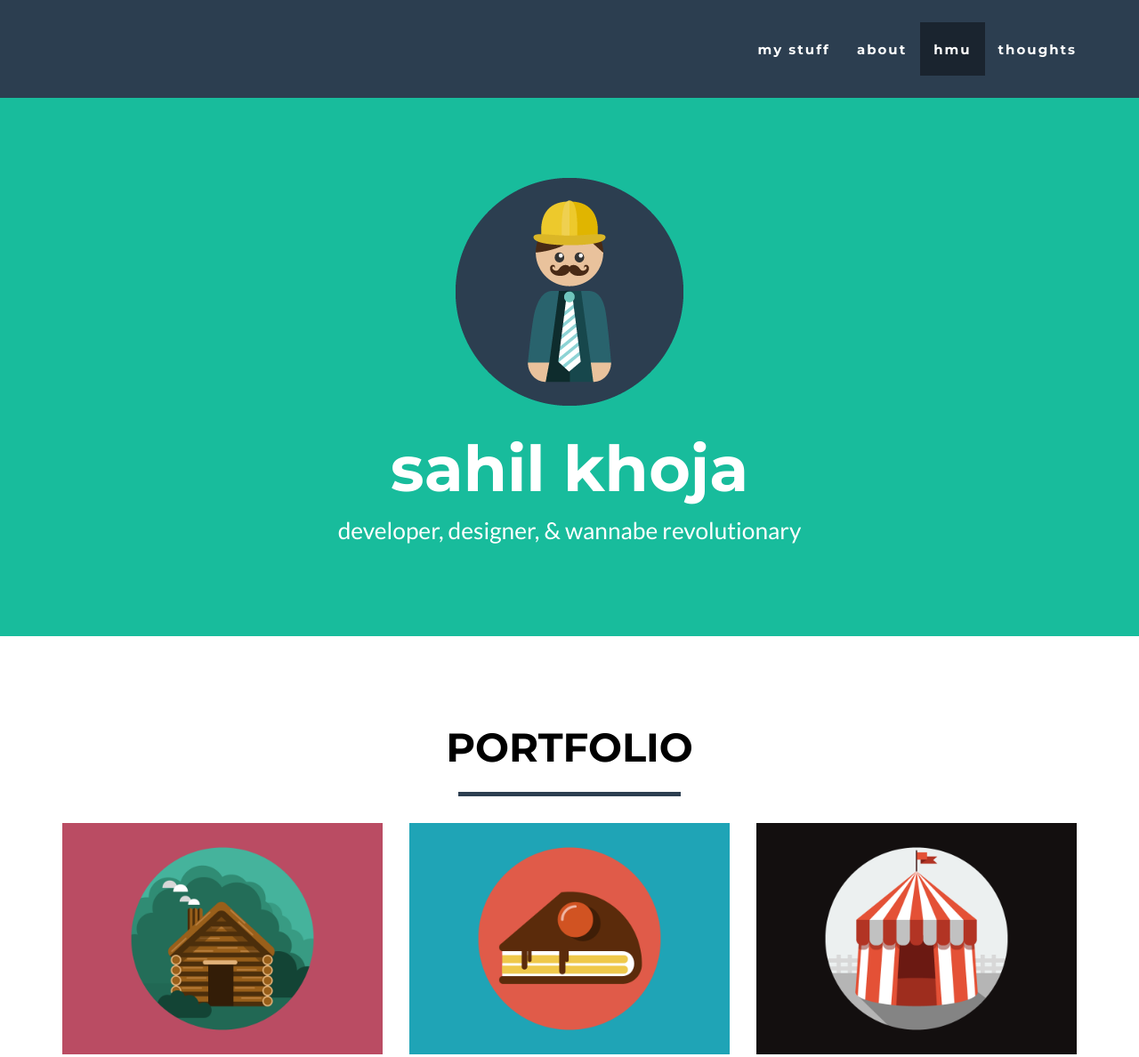
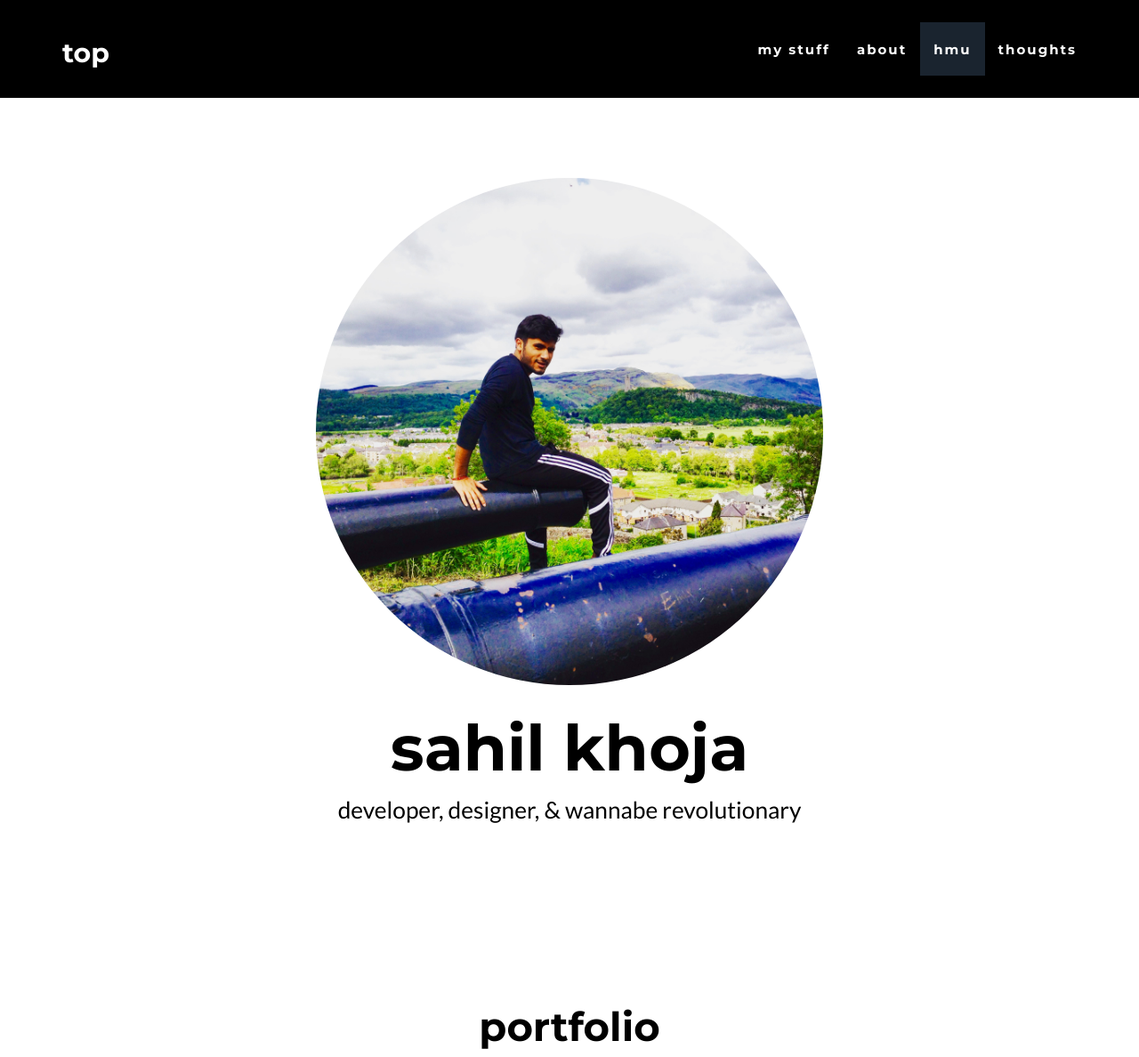
Before and after one commit to sahilkhoja23/sahilkhoja23.github.io, a plain HTML site: page index.html in a window 1280 px wide. Shown: the top 1188 px of the page at 89% size. Drawn offline with nearby package versions, Linux system fonts and the light colour scheme.

Commit message:
First Container Edits

```diff
--- a/css/freelancer.css
+++ b/css/freelancer.css
@@ -31,7 +31,6 @@ h3,
 h4,
 h5,
 h6 {
-    text-transform: uppercase;
     font-family: Montserrat,"Helvetica Neue",Helvetica,Arial,sans-serif;
     font-weight: 700;
 }
@@ -81,8 +80,8 @@ hr.star-primary:after {
 
 header {
     text-align: center;
-    color: #fff;
-    background: #18bc9c;
+    color: #000;
+    background: #FFFFFF;
 }
 
 header .container {
@@ -122,8 +121,15 @@ header .intro-text .skills {
     }
 }
 
+.img-circle {
+    border-radius: 90%;
+    width: 50%;
+    height: 50%;
+}
+
 @media(min-width:768px) {
     .navbar-fixed-top {
+        background-color: #000;
         padding: 25px 0;
         -webkit-transition: padding .3s;
         -moz-transition: padding .3s;
--- a/index.html
+++ b/index.html
@@ -44,14 +44,14 @@
                     <span class="icon-bar"></span>
                     <span class="icon-bar"></span>
                 </button>
-                <a class="navbar-brand" href="#page-top"></a>
+                <a class="navbar-brand" href="#page-top">top</a>
             </div>
 
             <!-- Collect the nav links, forms, and other content for toggling -->
             <div class="collapse navbar-collapse" id="bs-example-navbar-collapse-1">
                 <ul class="nav navbar-nav navbar-right">
                     <li class="hidden">
-                        <a href="#page-top"></a>
+                        <a href="#page-top">top</a>
                     </li>
                     <li class="page-scroll">
                         <a href="#portfolio">my stuff</a>
@@ -77,7 +77,7 @@
         <div class="container">
             <div class="row">
                 <div class="col-lg-12">
-                    <img class="img-responsive" src="img/profile.png" alt="">
+                    <img class="img-responsive img-circle" src="img/scot.jpg" alt="">
                     <div class="intro-text">
                         <span class="name">sahil khoja</span>
                         <span class="skills">developer, designer, & wannabe revolutionary</span>
@@ -92,8 +92,8 @@
         <div class="container">
             <div class="row">
                 <div class="col-lg-12 text-center">
-                    <h2>Portfolio</h2>
-                    <hr class="star-primary">
+                    <h2>portfolio</h2>
+                    <hr class="star">
                 </div>
             </div>
             <div class="row">
```
Also changed, not shown: img/profile.jpg (added), img/scot.jpg (added).
